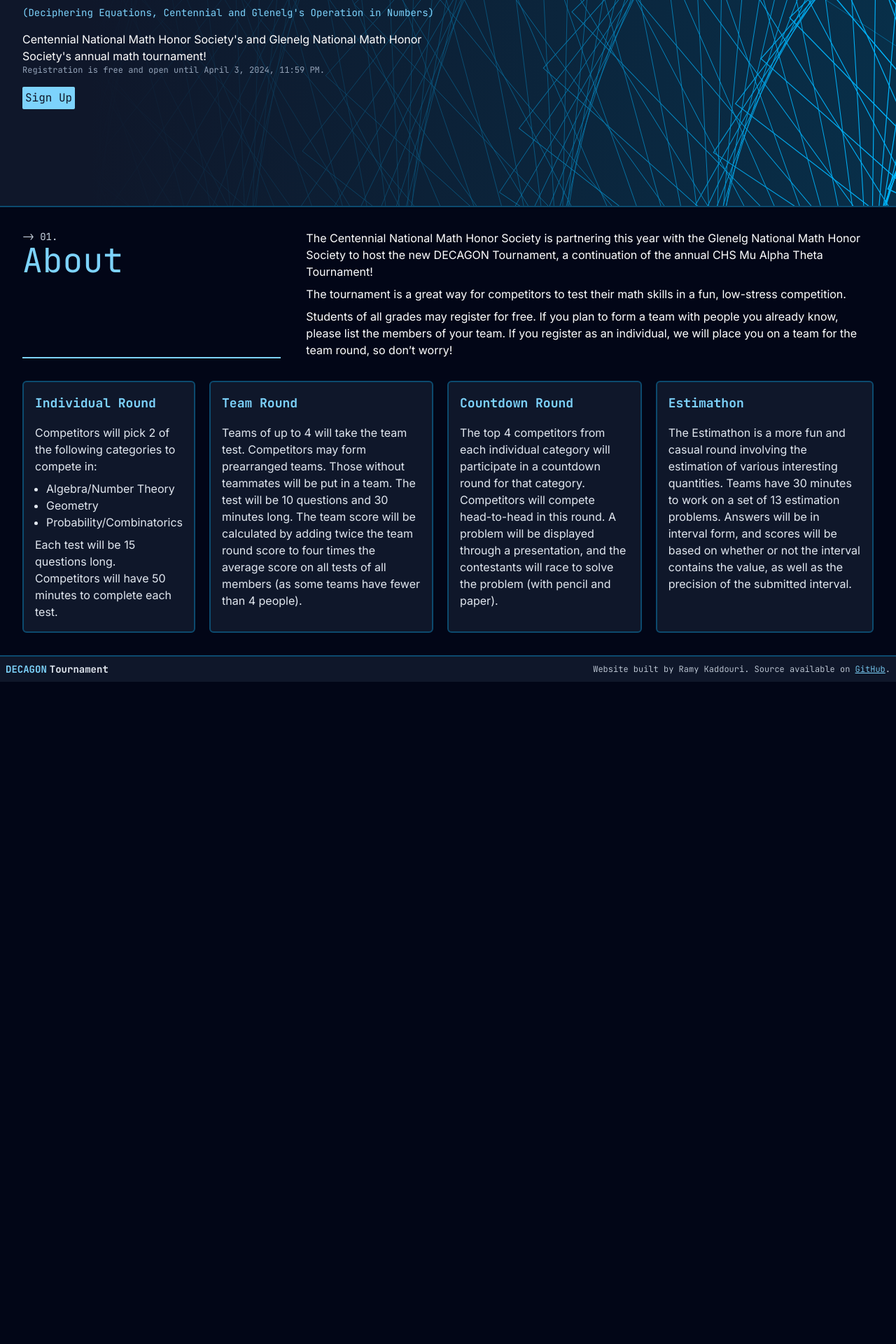
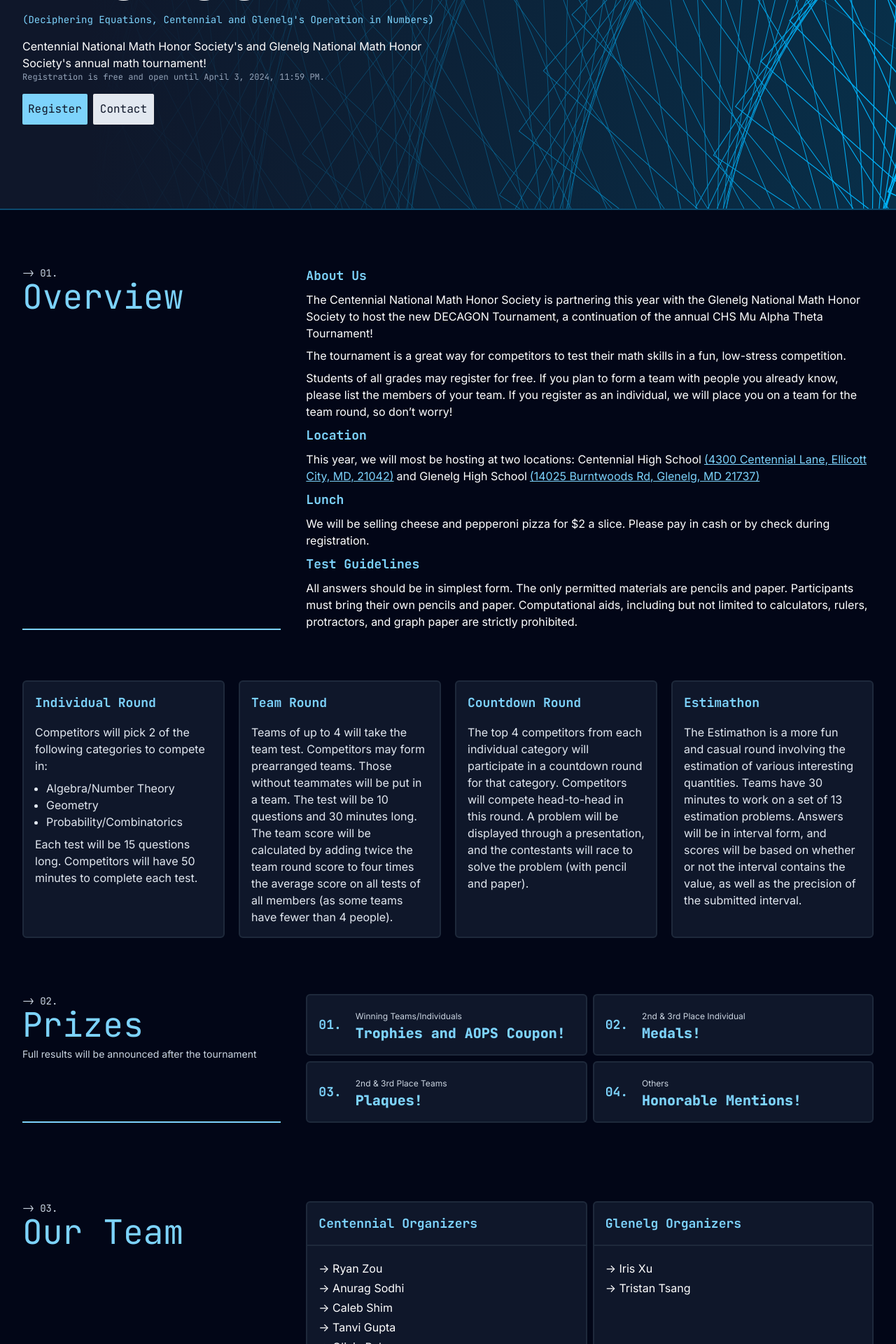
Before and after one commit to DECAGON-Tournament/decagon-site, a Next.js app: page / in a window 1280 px wide. Shown: the part 280-2200 px from the top of the page at 70% size. Before the commit the page ends 1254 px from the top, so only its background shows below. Built offline with nearby package versions, Linux system fonts and the light colour scheme.

Commit message:
checking more stuff off

```diff
--- a/src/app/components/about.tsx
+++ b/src/app/components/about.tsx
@@ -3,12 +3,13 @@
 const jbm = JetBrains_Mono({subsets: ["latin"], style: ["normal"]})
 
 export default function About() {
-    return <div className='flex flex-col md:flex-row bg-slate-950 p-8 gap-9 md:gap-9 items-top'>
+    return <div className='flex flex-col md:flex-row bg-slate-950 p-8 pt-20 gap-9 md:gap-9 items-top'>
         <div className='grow border-b-sky-300 border-b-2'>
             <p className={`${jbm.className} text-slate-300 text-sm`}> -&gt; 01.</p>
-            <h1 className={`${jbm.className} text-sky-300 text-5xl`}>About </h1>
+            <h1 className={`${jbm.className} text-sky-300 text-5xl`}>Overview </h1>
         </div>
         <div className='w-full md:w-2/3 flex flex-col gap-2'>
+            <h1 className={`${jbm.className} text-sky-300 font-bold text-lg`}>About Us</h1>
             <p>
                 The Centennial National Math Honor Society is partnering this year with the Glenelg National Math Honor Society to host the new DECAGON Tournament, a continuation of the annual CHS Mu Alpha Theta Tournament!
             </p>
@@ -18,6 +19,22 @@
             <p>
                 Students of all grades may register for free. If you plan to form a team with people you already know, please list the members of your team. If you register as an individual, we will place you on a team for the team round, so don’t worry!
             </p>
+            <h1 className={`${jbm.className} text-sky-300 font-bold text-lg`}>Location</h1>
+            <p>
+                This year, we will most be hosting at two locations: Centennial High School
+                <a className="link mx-1 text-sky-50" href="https://maps.app.goo.gl/vRjrU1QYevxyWkRS8" target="_blank" rel="noopener noreferrer">(4300 Centennial Lane, Ellicott City, MD, 21042)</a>
+                and Glenelg High School
+                <a className="link mx-1 text-sky-50" href="https://maps.app.goo.gl/hD43XwYAafoT5kobA" target="_blank" rel="noopener noreferrer">(14025 Burntwoods Rd, Glenelg, MD 21737)</a>
+
+            </p>
+            <h1 className={`${jbm.className} text-sky-300 font-bold text-lg`}>Lunch</h1>
+            <p>
+                We will be selling cheese and pepperoni pizza for $2 a slice. Please pay in cash or by check during registration.
+            </p>
+            <h1 className={`${jbm.className} text-sky-300 font-bold text-lg`}>Test Guidelines</h1>
+            <p>
+            All answers should be in simplest form. The only permitted materials are pencils and paper. Participants must bring their own pencils and paper. Computational aids, including but not limited to calculators, rulers, protractors, and graph paper are strictly prohibited.
+            </p>
         </div>
     </div>
 }
--- a/src/app/components/footer.tsx
+++ b/src/app/components/footer.tsx
@@ -3,8 +3,11 @@
 const jbm = JetBrains_Mono({ subsets: ["latin"] })
 
 export default function Footer() {
-    return <main className="flex flex-col md:flex-row gap-2 border-t-sky-900 border-t-2 bg-slate-900 p-2 mt-8 md:items-center">
-        <p className={`${jbm.className} text-sm text-slate-200 flex-1 font-bold`}><span className={`text-sky-300 font-bold mr-1`}>DECAGON</span>Tournament</p>
-        <span className={`${jbm.className} text-xs text-slate-300 font-light`}>Website built by Ramy Kaddouri. Source available on <a href="https://github.com/rk234/decagon-site" target="_blank">GitHub</a>.</span>
+    return <main className="flex flex-col md:flex-row gap-2 border-t-slate-800 border-t-2 bg-slate-900 p-2 mt-8 md:items-center">
+        <div className="flex-1">
+            <p className={`${jbm.className} text-sm text-slate-200  font-bold`}><span className={`text-sky-300 font-bold mr-1`}>DECAGON</span>Tournament</p>
+            <p className={`${jbm.className} text-xs  text-slate-200 mt-1`}>Questions? <a className="link" href="mailto:chsnmhs@gmail.com">Contact us!</a></p>
+        </div>
+        <span className={`${jbm.className} text-xs text-slate-300 font-light`}>Website built by Ramy Kaddouri. Source available on <a className="link" href="https://github.com/rk234/decagon-site" target="_blank">GitHub</a>.</span>
     </main>
 }
--- a/src/app/components/hero.tsx
+++ b/src/app/components/hero.tsx
@@ -48,12 +48,15 @@
         <canvas onResize={handleResize} ref={canvasRef} className="relative top-0 left-0"> </canvas>
         <div className="flex flex-row items-center z-20 absolute top-0 left-0 w-full h-full p-8 bg-opacity-80 bg-slate-900 md:bg-opacity-100 md:bg-transparent md:bg-gradient-to-l md:via-90% md:via-slate-900 md:from-transparent md:to-slate-900">
             <div className="md:w-1/2 w-full">
+                <p className={`${jbm.className} text-slate-200 text-sm mb-1 ml-1`}>04/06/2023</p>
                 <h1 className={`${jbm.className} text-6xl md:text-8xl font-bold mb-1`}>DECAGON</h1>
-                <p className={`${jbm.className} text-sky-300 text-sm mb-4`}>(Deciphering Equations, Centennial and Glenelg's Operation in Numbers)</p>
-                <p className="text-sm md:text-base">Centennial National Math Honor Society's and Glenelg National Math Honor Society's annual math tournament!</p>
+                <p className={`${jbm.className} text-sky-300 text-sm mb-4`}>(Deciphering Equations, Centennial and Glenelg&apos;s Operation in Numbers)</p>
+                <p className="text-sm md:text-base">Centennial National Math Honor Society&apos;s and Glenelg National Math Honor Society&apos;s annual math tournament!</p>
                 <p className={`${jbm.className} text-slate-400 text-xs`}>Registration is free and open until April 3, 2024, 11:59 PM.</p>
-
-                <button className={`${jbm.className} bg-sky-300 p-1 w-full md:w-auto text-slate-900 rounded-sm mt-4`}>Sign Up</button>
+                <div className="flex flex-row mt-4 gap-2">
+                    <a className={`${jbm.className} btn-primary`} href="https://docs.google.com/forms/d/e/1FAIpQLSeeC-h3OTe2GSN3e6pkJ3feinun5dQy8oQoBhUwVXs5WFh2Rg/viewform?usp=sf_link" target="_blank" rel="noopener noreferrer">Register</a>
+                    <a className={`${jbm.className} btn-secondary`} href="mailto:chsnmhs@gmail.com" target="_blank" rel="noopener noreferrer">Contact</a>
+                </div>
             </div>
         </div>
     </main>
--- a/src/app/components/navbar.tsx
+++ b/src/app/components/navbar.tsx
@@ -7,9 +7,7 @@
         <span className={`${jbm.className} text-sky-300 text-2xl font-bold flex-1`}>DECAGON</span>
 
         <div className="flex flex-row gap-2 items-center">
-            <button> Link </button>
-            <button> Link </button>
-            <button> Link </button>
+            <a className={`${jbm.className} btn-primary text-sm`} href="https://docs.google.com/forms/d/e/1FAIpQLSeeC-h3OTe2GSN3e6pkJ3feinun5dQy8oQoBhUwVXs5WFh2Rg/viewform?usp=sf_link" target="_blank" rel="noopener noreferrer">Register</a>
         </div>
     </main>
 }
--- /dev/null
+++ b/src/app/components/prizes.tsx
@@ -0,0 +1,45 @@
+import { JetBrains_Mono } from 'next/font/google'
+
+const jbm = JetBrains_Mono({subsets: ["latin"], style: ["normal"]})
+
+export default function Prizes() {
+    const prizes = [
+        {
+            winner: "Winning Teams/Individuals",
+            prize: "Trophies and AOPS Coupon"
+        },
+        {
+            winner: "2nd & 3rd Place Individual",
+            prize: "Medals"
+        },
+        {
+            winner: "2nd & 3rd Place Teams",
+            prize: "Plaques"
+        },
+        {
+            winner: "Others",
+            prize: "Honorable Mentions"
+        }
+    ]
+
+    return <div className='flex flex-col md:flex-row bg-slate-950 p-8 gap-9 md:gap-9 items-top pt-20'>
+        <div className='grow border-b-sky-300 border-b-2'>
+            <p className={`${jbm.className} text-slate-300 text-sm`}> -&gt; 02.</p>
+            <h1 className={`${jbm.className} text-sky-300 text-5xl`}>Prizes</h1>
+            <p className='text-sm text-slate-300 mt-2 mb-4'>Full results will be announced after the tournament</p>
+        </div>
+        <div className='w-full md:w-2/3 grid grid-cols-1 lg:grid-cols-2 gap-2'>
+            {prizes.map((prize, i) => (
+                <div key={i} className='bg-slate-900 p-4 rounded-md border-2 border-slate-800 flex flex-row items-center gap-5'>
+                    <div>
+                        <h1 className={`${jbm.className} text-sky-300 font-bold text-lg`}>0{i+1}.</h1>
+                    </div>
+                    <div>
+                        <span className='text-xs text-slate-300'>{prize.winner}</span>
+                        <h1 className={`${jbm.className} text-xl text-sky-300 font-extrabold`}>{prize.prize}!</h1>
+                    </div>
+                </div>
+            ))}
+        </div>
+    </div>
+}
--- a/src/app/components/rounds.tsx
+++ b/src/app/components/rounds.tsx
@@ -3,8 +3,8 @@
 const jbm = JetBrains_Mono({subsets: ["latin"], style: ["normal"]})
 
 export default function Rounds() {
-    return <main className='flex flex-col xl:flex-row px-8 gap-5 justify-between bg-slate-950'>
-        <div className='bg-slate-900 p-4 rounded-md border-2 border-sky-900 xl:max-w-80'>
+    return <main className='flex flex-col xl:flex-row px-8 pt-10 gap-5 justify-between bg-slate-950'>
+        <div className='bg-slate-900 p-4 rounded-md border-2 border-slate-800 xl:flex-grow xl:basis-0'>
             <h1 className={`${jbm.className} text-lg text-sky-300 mb-4 font-bold`}>Individual Round</h1>
             <div className='text-slate-200'>
                 <p>Competitors will pick 2 of the following categories to compete in:</p>
@@ -16,7 +16,7 @@
                 <p>Each test will be 15 questions long. Competitors will have 50 minutes to complete each test.</p>
             </div>
         </div>
-        <div className='bg-slate-900 p-4 rounded-md border-2 border-sky-900 xl:max-w-80'>
+        <div className='bg-slate-900 p-4 rounded-md border-2 border-slate-800 xl:flex-grow xl:basis-0'>
             <h1 className={`${jbm.className} text-lg text-sky-300 mb-4 font-bold`}>Team Round</h1>
             <div className='text-slate-200'>
                 <p>
@@ -28,7 +28,7 @@
                 </p>
             </div>
         </div>
-        <div className='bg-slate-900 p-4 rounded-md border-2 border-sky-900 xl:max-w-80'>
+        <div className='bg-slate-900 p-4 rounded-md border-2 border-slate-800  xl:flex-grow xl:basis-0'>
             <h1 className={`${jbm.className} text-lg text-sky-300 mb-4 font-bold`}>Countdown Round</h1>
             <div className='text-slate-200'>
                 <p>
@@ -38,7 +38,7 @@
             </div>
         </div>
 
-        <div className='bg-slate-900 p-4 rounded-md border-2 border-sky-900 xl:max-w-80'>
+        <div className='bg-slate-900 p-4 rounded-md border-2 border-slate-800 xl:flex-grow xl:basis-0'>
             <h1 className={`${jbm.className} text-lg text-sky-300 mb-4 font-bold`}>Estimathon</h1>
             <div className='text-slate-200'>
                 <p>
--- /dev/null
+++ b/src/app/components/team.tsx
@@ -0,0 +1,42 @@
+import { JetBrains_Mono } from 'next/font/google'
+
+const jbm = JetBrains_Mono({subsets: ["latin"], style: ["normal"]})
+
+export default function Team() {
+    const centennial = [
+        "Ryan Zou", "Anurag Sodhi", "Caleb Shim", "Tanvi Gupta", "Olivia Roh"
+    ]
+
+    const glenelg = [
+        "Iris Xu", "Tristan Tsang"
+    ]
+
+    return <div className='flex flex-col md:flex-row bg-slate-950 p-8 gap-9 md:gap-9 items-top pt-20'>
+        <div className='grow border-b-sky-300 border-b-2'>
+            <p className={`${jbm.className} text-slate-300 text-sm`}> -&gt; 03.</p>
+            <h1 className={`${jbm.className} text-sky-300 text-5xl`}>Our Team</h1>
+        </div>
+        <div className='w-full md:w-2/3 grid grid-cols-1 lg:grid-cols-2 gap-2'>
+            <div className='border-2 border-slate-800 rounded-md bg-slate-900'>
+                <div className='p-4 w-full border-b-2 border-b-slate-800'>
+                    <h1 className={`${jbm.className} text-sky-300 text-lg font-bold`}>Centennial Organizers</h1>
+                </div>
+                <ul className='p-4'>
+                    {centennial.map((p, i) => {
+                        return <li className='mt-1' key={i}> -&gt; {p}</li>
+                    })}
+                </ul>
+            </div>
+            <div className='border-2 border-slate-800 rounded-md bg-slate-900'>
+                <div className='p-4 w-full border-b-2 border-b-slate-800'>
+                    <h1 className={`${jbm.className} text-sky-300 text-lg font-bold`}>Glenelg Organizers</h1>
+                </div>
+                <ul className='p-4'>
+                    {glenelg.map((p, i) => {
+                        return <li className='mt-1' key={i}> -&gt; {p}</li>
+                    })}
+                </ul>
+            </div>
+        </div>
+    </div>
+}
--- a/src/app/globals.css
+++ b/src/app/globals.css
@@ -21,10 +21,26 @@
   @apply bg-slate-950;
 }
 
-a {
+.link {
   @apply text-sky-300 underline;
 }
 
-a:hover {
+.link:hover {
   @apply text-sky-500;
 }
+
+.btn-primary {
+  @apply bg-sky-300 p-2 text-slate-900 rounded-sm flex items-center justify-center;
+}
+
+.btn-primary:hover {
+  @apply bg-sky-400;
+}
+
+.btn-secondary {
+  @apply rounded-sm text-slate-900 p-2 bg-slate-200 border-2 flex items-center justify-center;
+}
+
+.btn-secondary:hover {
+  @apply bg-slate-300;
+}
--- a/src/app/page.tsx
+++ b/src/app/page.tsx
@@ -1,6 +1,8 @@
 import About from './components/about'
 import Hero from './components/hero'
+import Prizes from './components/prizes'
 import Rounds from './components/rounds'
+import Team from './components/team'
 
 export default function Home() {
   return (
@@ -8,6 +10,8 @@
       <Hero></Hero>
       <About></About>
       <Rounds></Rounds>
+      <Prizes></Prizes>
+      <Team></Team>
     </main>
   )
 }
```
